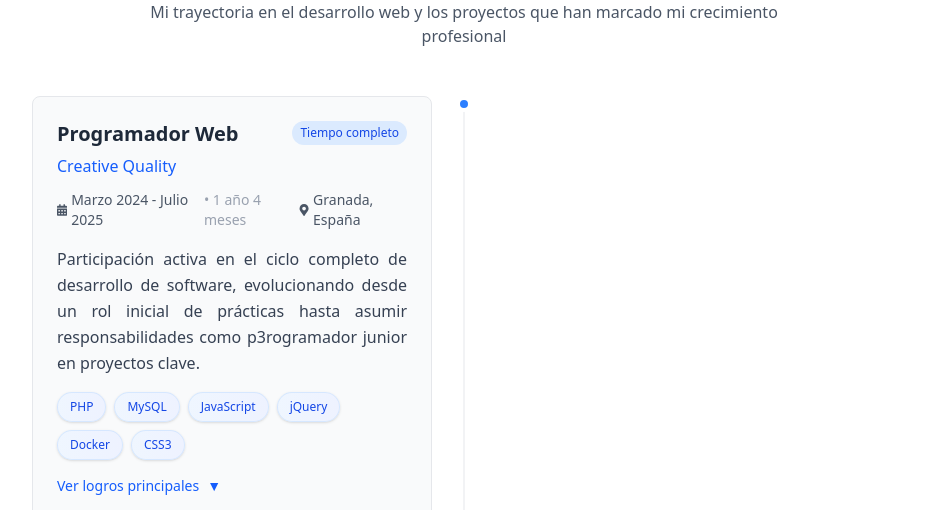
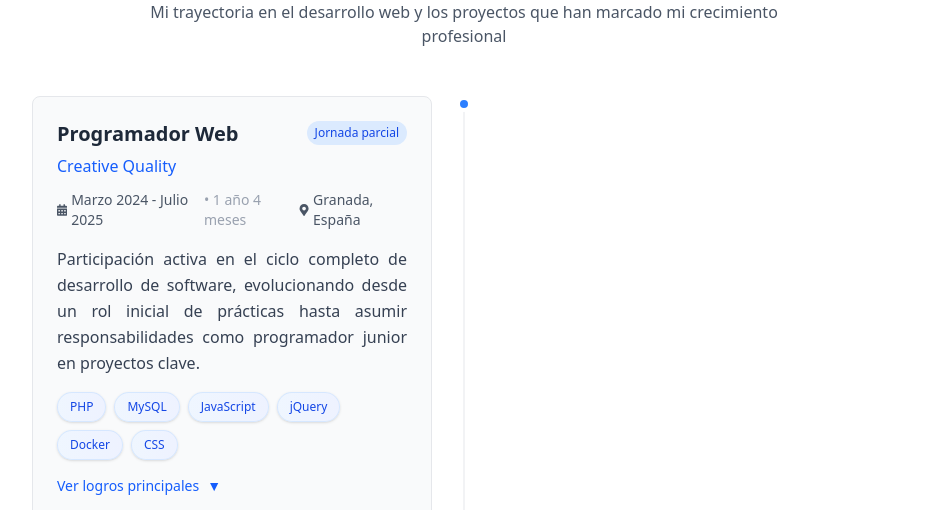
Before and after one commit to OliverMp28/portfolio, a React (Vite) app in the folder v1/: page / in a window 1280 px wide. Shown: the part 2040-2550 px from the top of the page, without its empty margins (176-1103 px from the left). Built offline with nearby package versions, Linux system fonts and the light colour scheme.

Commit message:
se añade seccion de expereincia laboral y efecto de cambio de imagen al cambiar de color de tema

```diff
--- a/v1/src/sections/AboutMe.jsx
+++ b/v1/src/sections/AboutMe.jsx
@@ -57,6 +57,26 @@ Typewriter.propTypes = {
 };
 
 const AboutMe = () => {
+  const [imageSrc, setImageSrc] = useState('/img/portada3.png'); // Imagen por defecto (modo oscuro)
+
+  useEffect(() => {
+    const updateImage = () => {
+      const isDarkMode = document.documentElement.classList.contains('dark');
+      setImageSrc(isDarkMode ? '/img/portada3.jpg' : '/img/portada3_dia.png');
+    };
+
+    updateImage(); // Llama al inicio para establecer la imagen correcta
+
+    const observer = new MutationObserver(updateImage);
+
+    observer.observe(document.documentElement, {
+      attributes: true,
+      attributeFilter: ['class'],
+    });
+
+    return () => observer.disconnect();
+  }, []);
+
   return (
     <section id="sobre-mi" className="py-16 bg-gray-50 dark:bg-gray-900 scroll-reveal overflow-x-hidden">
       <div className="container mx-auto px-4">
@@ -68,7 +88,8 @@ const AboutMe = () => {
             <div className="w-full h-full bg-blue-500 dark:bg-blue-700 rounded-lg transform rotate-3 absolute top-0 left-0"></div>
             <div className="w-full h-full bg-indigo-500 dark:bg-indigo-700 rounded-lg transform -rotate-3 absolute top-0 left-0"></div>
             <img
-              src="/img/portada3.jpg?height=256&width=256"
+              src={imageSrc}
+              alt="Oliver Llauca"
               className="w-full h-full object-cover rounded-lg relative z-10"
             />
           </div>
--- a/v1/src/sections/Experience.jsx
+++ b/v1/src/sections/Experience.jsx
@@ -4,47 +4,47 @@ import { FaCalendarAlt, FaMapMarkerAlt,
 } from "react-icons/fa";
 import PropTypes from 'prop-types';
 
-const experienceData = [
+const datosExperiencia = [
   {
-    role: "Programador Web",
-    company: "Creative Quality",
-    location: "Granada, España",
-    period: "Marzo 2024 - Julio 2025",
-    duration: "1 año 4 meses",
-    description:
-      "Participación activa en el ciclo completo de desarrollo de software, evolucionando desde un rol inicial de prácticas hasta asumir responsabilidades como p3rogramador junior en proyectos clave.",
-    technologies: ["PHP", "MySQL", "JavaScript", "jQuery", "Docker", "CSS3"],
-    achievements: [
+    puesto: "Programador Web",
+    empresa: "Creative Quality",
+    ubicacion: "Granada, España",
+    periodo: "Marzo 2024 - Julio 2025",
+    duracion: "1 año 4 meses",
+    descripcion:
+      "Participación activa en el ciclo completo de desarrollo de software, evolucionando desde un rol inicial de prácticas hasta asumir responsabilidades como programador junior en proyectos clave.",
+    tecnologias: ["PHP", "MySQL", "JavaScript", "jQuery", "Docker", "CSS"],
+    logros: [
       "Contribuí al desarrollo y mantenimiento de aplicaciones web para clientes.",
       "Asumí gradualmente mayores responsabilidades en el análisis y desarrollo de nuevas funcionalidades.",
       "Mejoré mis habilidades en la resolución de problemas y en el trabajo con bases de datos relacionales."
     ],
-    type: "Tiempo completo",
+    tipo: "Jornada parcial",
   },
   {
-    role: "Desarrollador WordPress",
-    company: "Trabajo Independiente",
-    location: "Remoto",
-    period: "Septiembre 2024 - Octubre 2024",
-    duration: "2 meses",
-    description:
+    puesto: "Desarrollador WordPress",
+    empresa: "Trabajo Independiente",
+    ubicacion: "Remoto",
+    periodo: "Septiembre 2024 - Octubre 2024",
+    duracion: "2 meses",
+    descripcion:
       "Creación de sitios web para clientes utilizando WordPress. Esta experiencia me permitió aplicar mis conocimientos de forma práctica y gestionar proyectos de manera autónoma.",
-    technologies: ["WordPress", "WooCommerce", "Plugins"],
-    achievements: [
+    tecnologias: ["WordPress", "WooCommerce", "Plugins"],
+    logros: [
       "Desarrollé sitios web funcionales y personalizados.",
       "Adquirí experiencia en la personalización de temas y en el uso de plugins.",
       "Participé en reuniones con clientes para definir requisitos y entregar soluciones."
     ],
-    type: "Freelance",
-    hasProjectsToShow: true,
+    tipo: "Freelance",
+    tieneProyectos: true,
   },
 ];
 
-const Experience = ({ onSelectTech, selectedTech }) => {
-  const [expandedCard, setExpandedCard] = useState(null)
+const Experience = ({ onSelectTech }) => {
+  const [tarjetaExpandida, setTarjetaExpandida] = useState(null)
 
-  const toggleExpanded = (index) => {
-    setExpandedCard(expandedCard === index ? null : index)
+  const alternarExpansion = (indice) => {
+    setTarjetaExpandida(tarjetaExpandida === indice ? null : indice)
   }
 
   return (
@@ -63,57 +63,56 @@ const Experience = ({ onSelectTech, selectedTech }) => {
           {/* Línea vertical - oculta en móvil */}
           <div className="hidden md:block absolute left-1/2 w-px h-full bg-gray-200 dark:bg-gray-700 transform -translate-x-1/2"></div>
 
-          {experienceData.map((job, index) => (
-            <div key={index} className="relative mb-8 md:mb-12 last:mb-0">
+          {datosExperiencia.map((trabajo, indice) => (
+            <div key={indice} className="relative mb-8 md:mb-12 last:mb-0">
               {/* Punto de timeline - solo desktop */}
               <div className="hidden md:block absolute left-1/2 w-4 h-4 bg-blue-500 dark:bg-blue-400 rounded-full transform -translate-x-1/2 border-4 border-white dark:border-gray-900 z-10"></div>
 
               {/* Card container */}
-              <div className={`md:w-1/2 ${index % 2 === 0 ? "md:pr-8" : "md:ml-auto md:pl-8"}`}>
+              <div className={`md:w-1/2 ${indice % 2 === 0 ? "md:pr-8" : "md:ml-auto md:pl-8"}`}>
                 <div className="bg-gray-50 dark:bg-gray-800 rounded-lg p-6 border border-gray-200 dark:border-gray-700 hover:shadow-md transition-shadow duration-200">
                   {/* Header del trabajo */}
                   <div className="mb-4">
                     <div className="flex items-start justify-between mb-2">
                       <h3 className="text-lg md:text-xl font-semibold text-gray-800 dark:text-white leading-tight">
-                        {job.role}
+                        {trabajo.puesto}
                       </h3>
                       <span
                         className={`ml-3 px-2 py-1 text-xs font-medium rounded-full flex-shrink-0 ${
-                          job.type === "Freelance"
+                          trabajo.tipo === "Freelance"
                             ? "bg-purple-100 text-purple-700 dark:bg-purple-900/30 dark:text-purple-300"
                             : "bg-blue-100 text-blue-700 dark:bg-blue-900/30 dark:text-blue-300"
                         }`}
                       >
-                        {job.type}
+                        {trabajo.tipo}
                       </span>
                     </div>
 
-                    <p className="text-blue-600 dark:text-blue-400 font-medium mb-3">{job.company}</p>
+                    <p className="text-blue-600 dark:text-blue-400 font-medium mb-3">{trabajo.empresa}</p>
 
                     {/* Info de tiempo y ubicación */}
                     <div className="flex flex-col sm:flex-row gap-2 text-sm text-gray-600 dark:text-gray-400">
                       <div className="flex items-center gap-1">
                         <FaCalendarAlt className="w-3 h-3" />
-                        <span>{job.period}</span>
-                        <span className="text-gray-400">• {job.duration}</span>
+                        <span>{trabajo.periodo}</span>
+                        <span className="text-gray-400">• {trabajo.duracion}</span>
                       </div>
                       <div className="flex items-center gap-1">
                         <FaMapMarkerAlt className="w-3 h-3" />
-                        <span>{job.location}</span>
+                        <span>{trabajo.ubicacion}</span>
                       </div>
                     </div>
                   </div>
 
                   {/* Descripción */}
-                  <p className="text-gray-700 dark:text-gray-300 mb-4 leading-relaxed text-justify">{job.description}</p>
+                  <p className="text-gray-700 dark:text-gray-300 mb-4 leading-relaxed text-justify">{trabajo.descripcion}</p>
 
                   {/* Tecnologías */}
                   <div className="flex flex-wrap gap-2 mb-4">
-                    {job.technologies.map((tech) => (
+                    {trabajo.tecnologias.map((tech) => (
                       <span
                         key={tech}
-                        onClick={() => onSelectTech(selectedTech === tech ? null : tech)}
-                        className={`px-3 py-1.5 text-xs font-medium rounded-full border shadow-sm transition-all duration-200 cursor-pointer ${selectedTech === tech ? 'bg-blue-600 text-white border-blue-700 scale-105' : 'bg-gradient-to-r from-blue-50 to-indigo-50 dark:from-blue-900/20 dark:to-indigo-900/20 text-blue-700 dark:text-blue-300 border-blue-200/50 dark:border-blue-700/50'}`}
+                        className="px-3 py-1.5 text-xs font-medium rounded-full border shadow-sm bg-gradient-to-r from-blue-50 to-indigo-50 dark:from-blue-900/20 dark:to-indigo-900/20 text-blue-700 dark:text-blue-300 border-blue-200/50 dark:border-blue-700/50"
                       >
                         {tech}
                       </span>
@@ -122,28 +121,28 @@ const Experience = ({ onSelectTech, selectedTech }) => {
 
                   {/* Botón expandir */}
                   <button
-                    onClick={() => toggleExpanded(index)}
+                    onClick={() => alternarExpansion(indice)}
                     className="text-blue-600 dark:text-blue-400 text-sm font-medium hover:text-blue-700 dark:hover:text-blue-300 transition-colors flex items-center gap-2"
                   >
-                    {expandedCard === index ? "Ocultar detalles" : "Ver logros principales"}
+                    {tarjetaExpandida === indice ? "Ocultar detalles" : "Ver logros principales"}
                     <span
-                      className={`transform transition-transform duration-200 ${expandedCard === index ? "rotate-180" : ""}`}
+                      className={`transform transition-transform duration-200 ${tarjetaExpandida === indice ? "rotate-180" : ""}`}
                     >
                       ▼
                     </span>
                   </button>
 
                   {/* Logros expandibles */}
-                  {expandedCard === index && (
+                  {tarjetaExpandida === indice && (
                     <div className="mt-4 pt-4 border-t border-gray-200 dark:border-gray-600">
                       <ul className="space-y-2">
-                        {job.achievements.map((achievement, achievementIndex) => (
+                        {trabajo.logros.map((logro, logroIndice) => (
                           <li
-                            key={achievementIndex}
+                            key={logroIndice}
                             className="flex items-start gap-3 text-sm text-gray-600 dark:text-gray-400"
                           >
                             <span className="w-1 h-1 bg-blue-500 rounded-full mt-2 flex-shrink-0"></span>
-                            <span className="leading-relaxed">{achievement}</span>
+                            <span className="leading-relaxed">{logro}</span>
                           </li>
                         ))}
                       </ul>
@@ -151,7 +150,7 @@ const Experience = ({ onSelectTech, selectedTech }) => {
                   )}
 
                   {/* Botón de proyectos relacionados para freelance */}
-                  {job.hasProjectsToShow && (
+                  {trabajo.tieneProyectos && (
                     <div className="mt-4">
                       <a
                         href="#proyectos"
@@ -194,8 +193,7 @@ const Experience = ({ onSelectTech, selectedTech }) => {
 }
 
 Experience.propTypes = {
-  onSelectTech: PropTypes.func.isRequired,
-  selectedTech: PropTypes.string
+  onSelectTech: PropTypes.func.isRequired
 };
 
 export default Experience
```
Also changed, not shown: v1/src/sections/Projects.jsx (+67 -34 lines), v1/public/img/portada3_dia.png (added).
